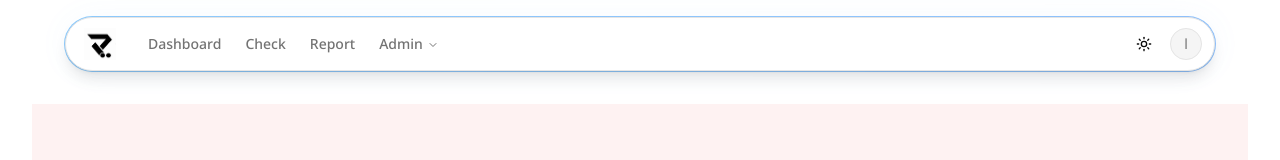
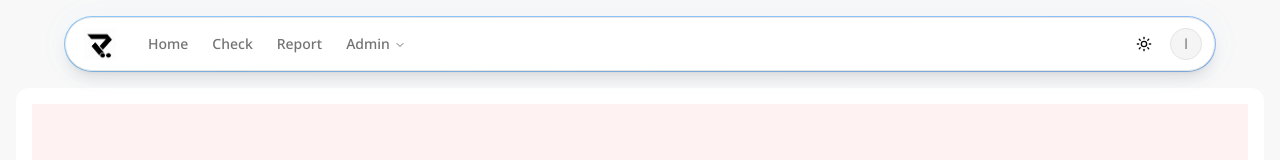
Before and after one commit to trulytrue62/trulytrue-web, a Next.js app: page / in a window 1280 px wide. Shown: the top 160 px of the page. Built offline with nearby package versions, Linux system fonts and the light colour scheme.

Commit message:
light mode background fix

```diff
--- a/app/globals.css
+++ b/app/globals.css
@@ -111,7 +111,7 @@
     --sidebar-accent-foreground: oklch(0.205 0 0);
     --sidebar-border: oklch(0.922 0 0);
     --sidebar-ring: oklch(0.708 0 0);
-    --background: oklch(1 0 0);
+    --background: oklch(0.98 0 0);
     --foreground: oklch(0.145 0 0);
 }
 
--- a/components/navbar/nav-items.ts
+++ b/components/navbar/nav-items.ts
@@ -14,7 +14,7 @@ export const loggedOutNavItems: NavItem[] = [
 ]
 
 export const loggedInNavItems: NavItem[] = [
-  { route: "/dashboard", label: "Dashboard"},
+  { route: "/dashboard", label: "Home"},
   { route: "/check", label: "Check"},
     { route: "/report", label: "Report"},
   {
```
